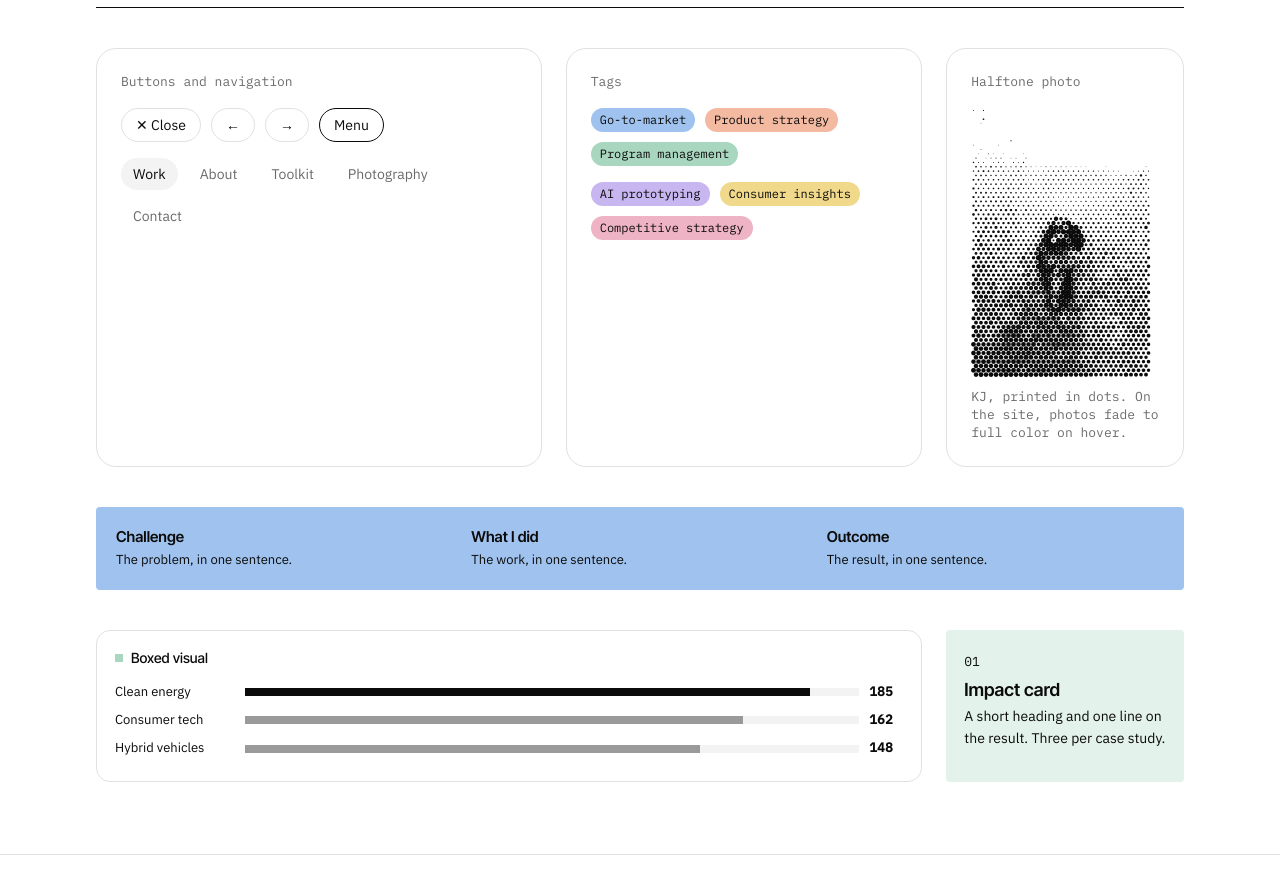
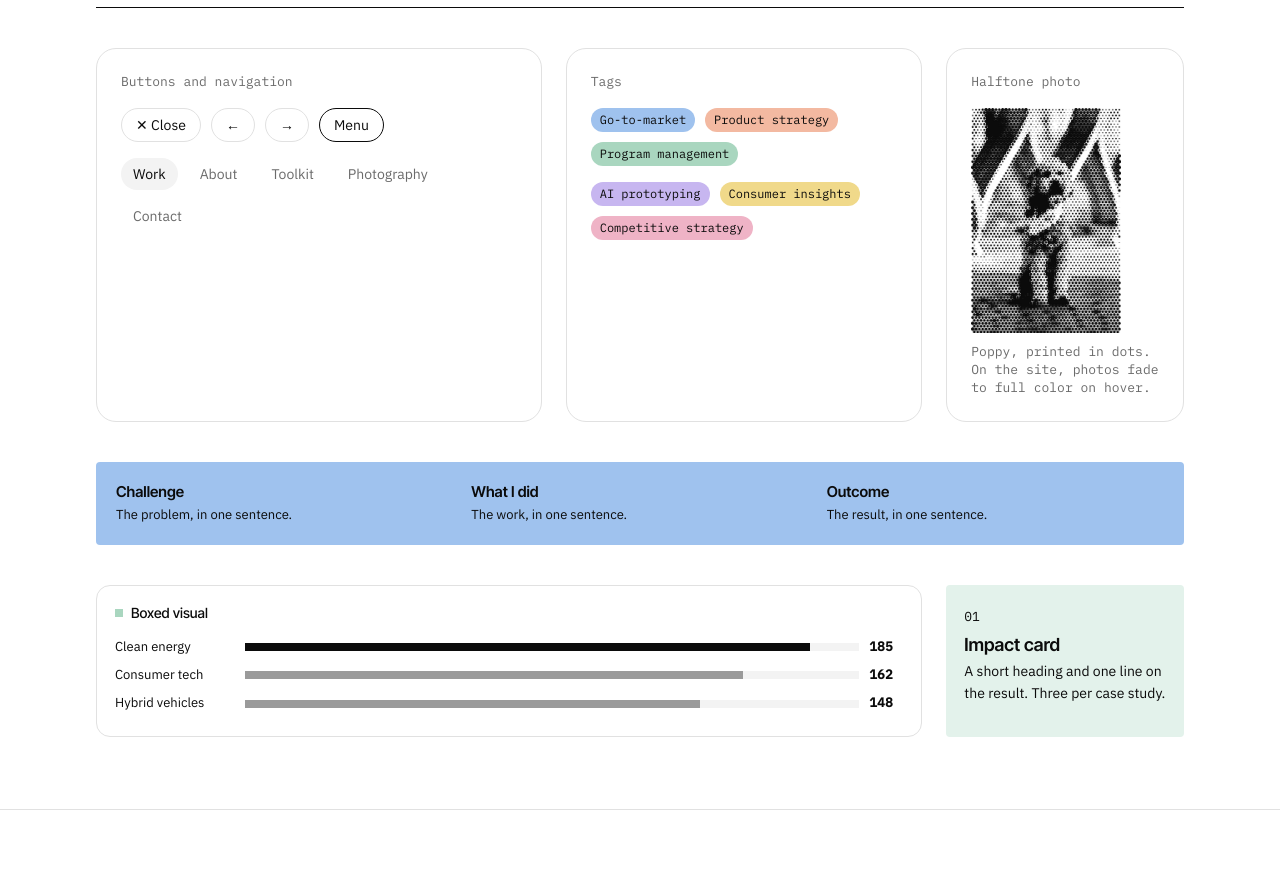
Before and after one commit to michelleyun/portfolio, a plain HTML site: page design-system/index.html in a window 1280 px wide. Shown: the part 2912-3791 px from the top of the page. Drawn offline with Linux system fonts and the light colour scheme.

Commit message:
Design system: halftone photo sample as an image
Co-Authored-By: Claude Opus 5.5 <noreply@anthropic.com>
Claude-Session: https://claude.ai/code/session_014v3Qr15broxAv9naY5e2Sc

```diff
--- a/design-system/index.html
+++ b/design-system/index.html
@@ -130,8 +130,8 @@ body{margin:0;background:var(--bg);color:var(--ink);font:16px/1.55 var(--font-bo
       <div class="row"><span class="tag" style="background:var(--case-04)">AI prototyping</span><span class="tag" style="background:var(--case-05)">Consumer insights</span><span class="tag" style="background:var(--case-06)">Competitive strategy</span></div>
     </div>
     <div class="box"><div class="lab">Halftone photo</div>
-      <canvas class="ht" id="dots" style="max-width:180px;aspect-ratio:2/3" aria-hidden="true"></canvas>
-      <div class="lab" style="margin-top:-6px">KJ, printed in dots. On the site, photos fade to full color on hover.</div>
+      <img src="halftone-photo.png" alt="Poppy, printed in halftone dots" style="width:150px;height:225px;display:block">
+      <div class="lab" style="margin-top:-6px">Poppy, printed in dots. On the site, photos fade to full color on hover.</div>
     </div>
   </div>
   <div class="story"><div><b>Challenge</b>The problem, in one sentence.</div><div><b>What I did</b>The work, in one sentence.</div><div><b>Outcome</b>The result, in one sentence.</div></div>
@@ -167,7 +167,7 @@ function dotsFromText(cv,text,font,step){const r=cv.getBoundingClientRect(),W=Ma
 function dotsPhoto(cv,src,step){const img=new Image();img.onload=()=>{const r=cv.getBoundingClientRect(),W=Math.round(r.width),H=Math.round(r.height),dpr=2;cv.width=W*dpr;cv.height=H*dpr;const c=cv.getContext('2d');c.scale(dpr,dpr);
  const o=document.createElement('canvas');o.width=W;o.height=H;const x=o.getContext('2d');const s=Math.max(W/img.width,H/img.height);x.drawImage(img,(W-img.width*s)/2,(H-img.height*s)/2,img.width*s,img.height*s);const d=x.getImageData(0,0,W,H).data;c.fillStyle='#0b0b0b';
  for(let j=0,y=step/2;y<H;j++,y+=step*.866)for(let X=step/2+(j%2?step/2:0);X<W;X+=step){const i=(Math.min(H-1,Math.round(y))*W+Math.min(W-1,Math.round(X)))*4,l=(d[i]*.3+d[i+1]*.59+d[i+2]*.11)/255;const rr=Math.sqrt(1-l)*step*.58;if(rr<.3)continue;c.beginPath();c.arc(X,y,rr,0,7);c.fill()}};img.src=src}
-(document.fonts?document.fonts.load('700 100px Syne'):Promise.resolve()).then(()=>{dotsFromText(document.getElementById('name'),'Michelle\nYun',"Syne,'Arial Black',sans-serif",9);dotsPhoto(document.getElementById('dots'),'../assets/photos/03-kj-chicago-suburbs.jpg',5)});
+(document.fonts?document.fonts.load('700 100px Syne'):Promise.resolve()).then(()=>{dotsFromText(document.getElementById('name'),'Michelle\nYun',"Syne,'Arial Black',sans-serif",9)});
 </script>
 </body>
 </html>
```
Also changed, not shown: design-system/halftone-photo.png (added).
